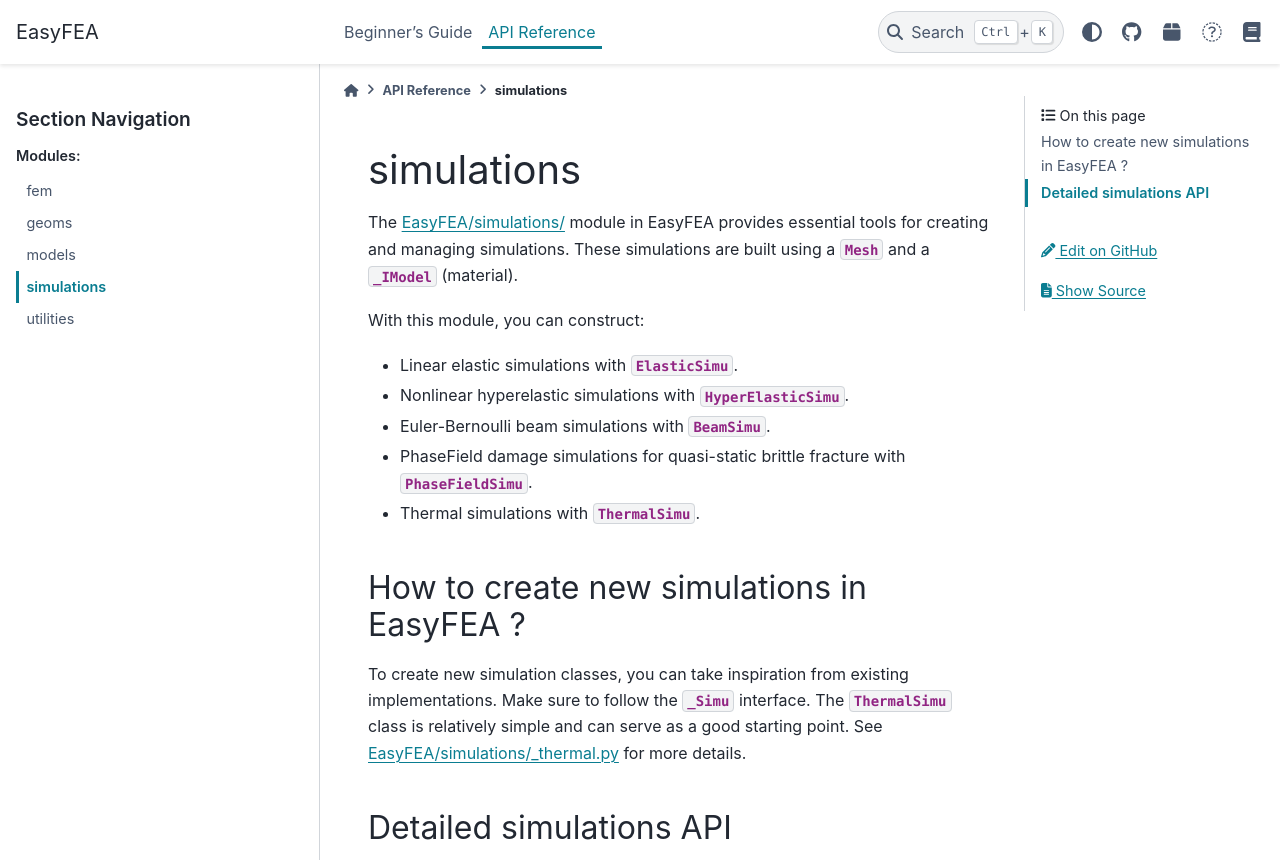
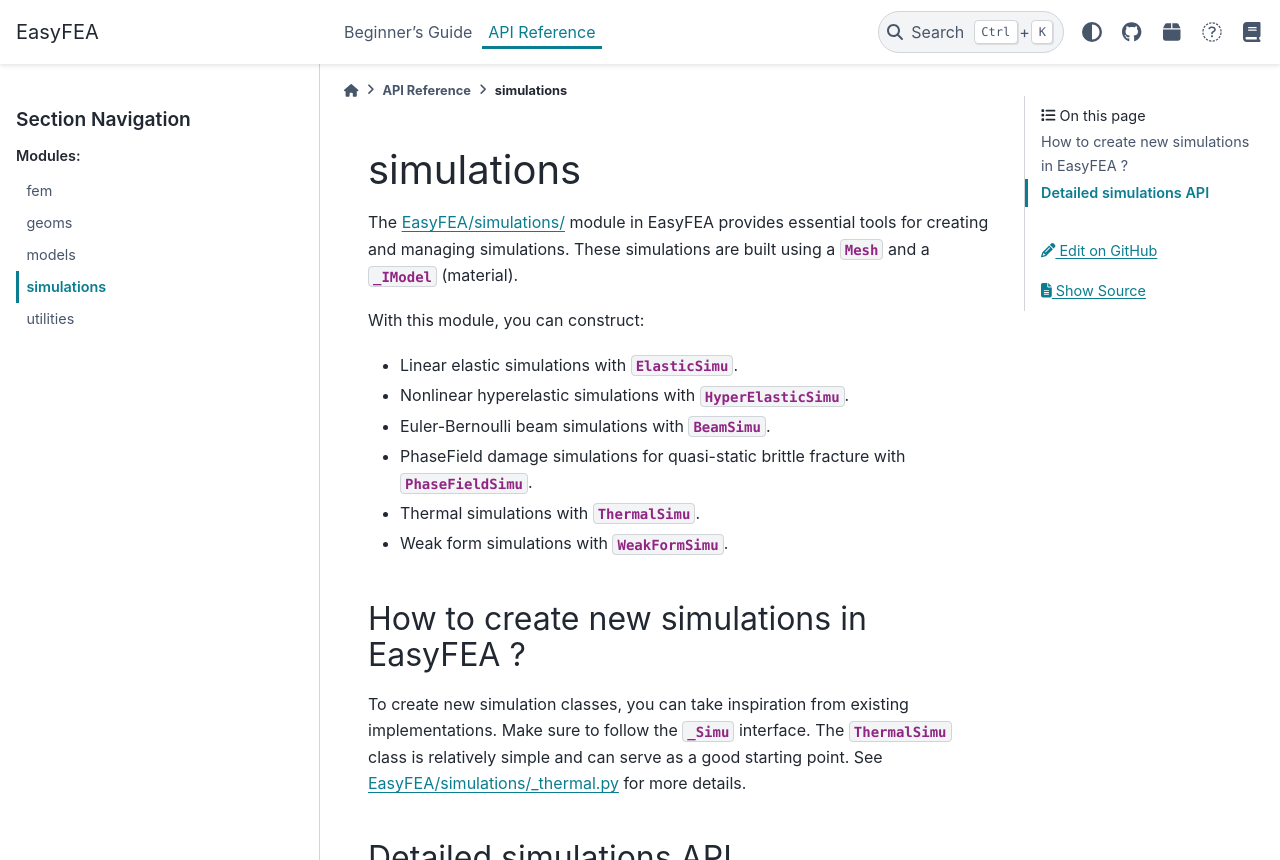
Before and after one commit to matnoel/EasyFEA, a Sphinx documentation site: the page built from docs/api/simulations.rst, in a window 1280 px wide and 1268 px high, cut to the strip 0-860 px from the top of the window. Built offline with Sphinx 7.4.7 and the PyData theme 0.15.4, drawn with Linux system fonts in a browser that asks for light colours; pages that are not in the unit, such as notebooks, are missing from menus.

Commit message:
Update docs

```diff
--- a/docs/api/models.rst
+++ b/docs/api/models.rst
@@ -14,7 +14,7 @@
 + Elastic beams with :py:class:`~EasyFEA.models.BeamElasIsot`.
 + Phase-field materials with :py:class:`~EasyFEA.models.PhaseField`.
 + Thermal materials with :py:class:`~EasyFEA.models.Thermal`.
-+ Weark form manager with :py:class:`~EasyFEA.models.WeakForms`.
++ Weark forms with :py:class:`~EasyFEA.models.WeakForms`.
 
 
 Detailed materials API
--- a/docs/api/simulations.rst
+++ b/docs/api/simulations.rst
@@ -4,7 +4,7 @@
 ===========
 
 The `EasyFEA/simulations/ <https://github.com/matnoel/EasyFEA/tree/main/EasyFEA/simulations>`_ module in EasyFEA provides essential tools for creating and managing simulations.
-These simulations are built using a :py:class:`~EasyFEA.fem.Mesh` and a :py:class:`~EasyFEA.Models._IModel` (material).
+These simulations are built using a :py:class:`~EasyFEA.fem.Mesh` and a :py:class:`~EasyFEA.models._IModel` (material).
 
 With this module, you can construct:
 
@@ -13,6 +13,7 @@
 + Euler-Bernoulli beam simulations with :py:class:`~EasyFEA.Simulations.BeamSimu`.
 + PhaseField damage simulations for quasi-static brittle fracture with :py:class:`~EasyFEA.Simulations.PhaseFieldSimu`.
 + Thermal simulations with :py:class:`~EasyFEA.Simulations.ThermalSimu`.
++ Weak form simulations with :py:class:`~EasyFEA.Simulations.WeakFormSimu`.
 
 How to create new simulations in EasyFEA ?
 ------------------------------------------
@@ -33,4 +34,4 @@
    :show-inheritance:
 
 .. automodule:: EasyFEA.Simulations
-    :members: ElasticSimu, HyperElasticSimu, BeamSimu, PhaseFieldSimu, ThermalSimu
+    :members: ElasticSimu, HyperElasticSimu, BeamSimu, PhaseFieldSimu, ThermalSimu, WeakFormSimu
--- a/docs/begin.rst
+++ b/docs/begin.rst
@@ -37,7 +37,7 @@
 
 ----
 
-Next, define a linear :py:class:`~EasyFEA.Models.ElasIsot` material and set up the :py:class:`~EasyFEA.Simulations.ElasticSimu`  simulation:
+Next, define a linear :py:class:`~EasyFEA.models.ElasIsot` material and set up the :py:class:`~EasyFEA.Simulations.ElasticSimu`  simulation:
 
 .. jupyter-execute::
 
--- a/docs/index.rst
+++ b/docs/index.rst
@@ -30,7 +30,7 @@
 8. **Stochastic phase-field simulations**
     - `Stochastic phase-field modeling of spruce wood specimens under compression. <SpruceStochastic_>`_
 
-For each simulation, users create a :py:class:`~EasyFEA.fem.Mesh` and a :py:class:`~EasyFEA.Models._IModel`. Once the simulation has been set up, defining the boundary conditions, solving the problem and visualizing the results is straightforward.
+For each simulation, users create a :py:class:`~EasyFEA.fem.Mesh` and a :py:class:`~EasyFEA.models._IModel`. Once the simulation has been set up, defining the boundary conditions, solving the problem and visualizing the results is straightforward.
 
 Numerous examples of mesh creation are available in the  :doc:`/examples/Meshes <examples/Meshes/index>` gallery.
 
```
Also changed, not shown: 1 other file.
